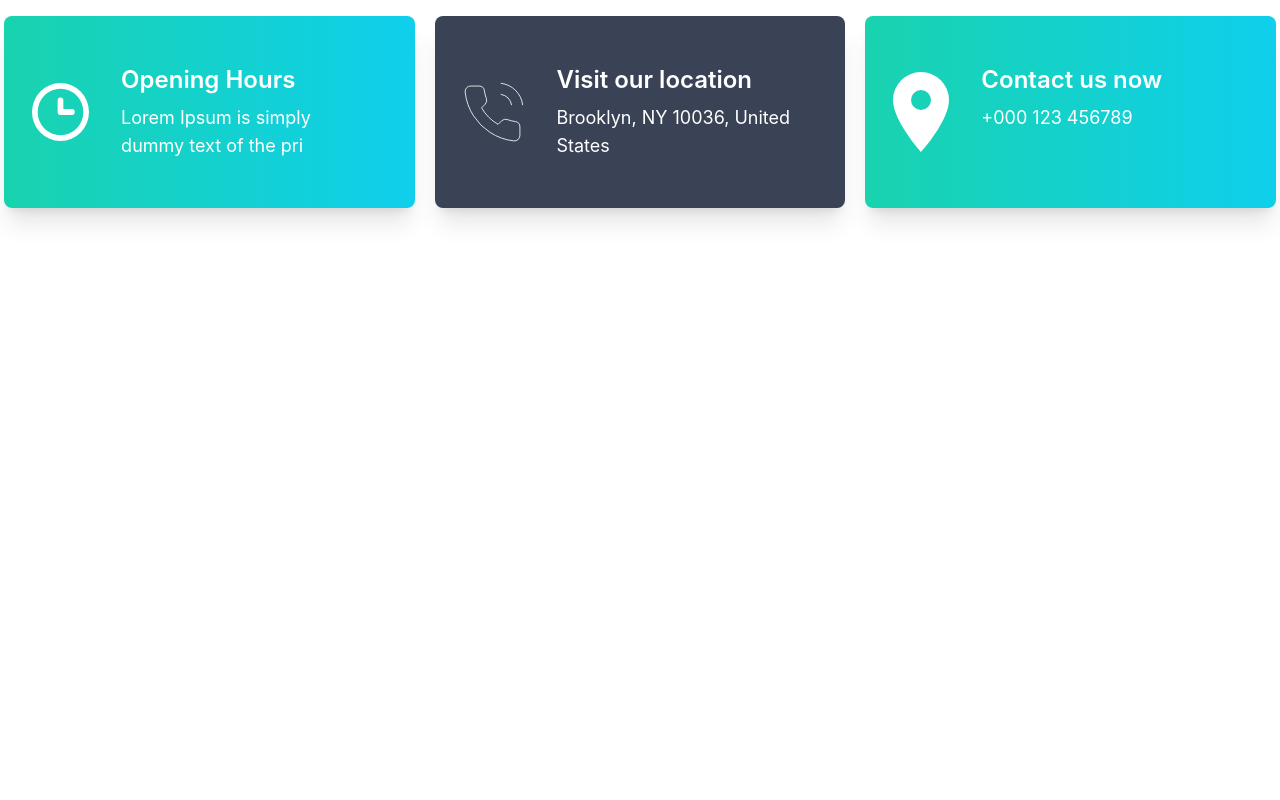
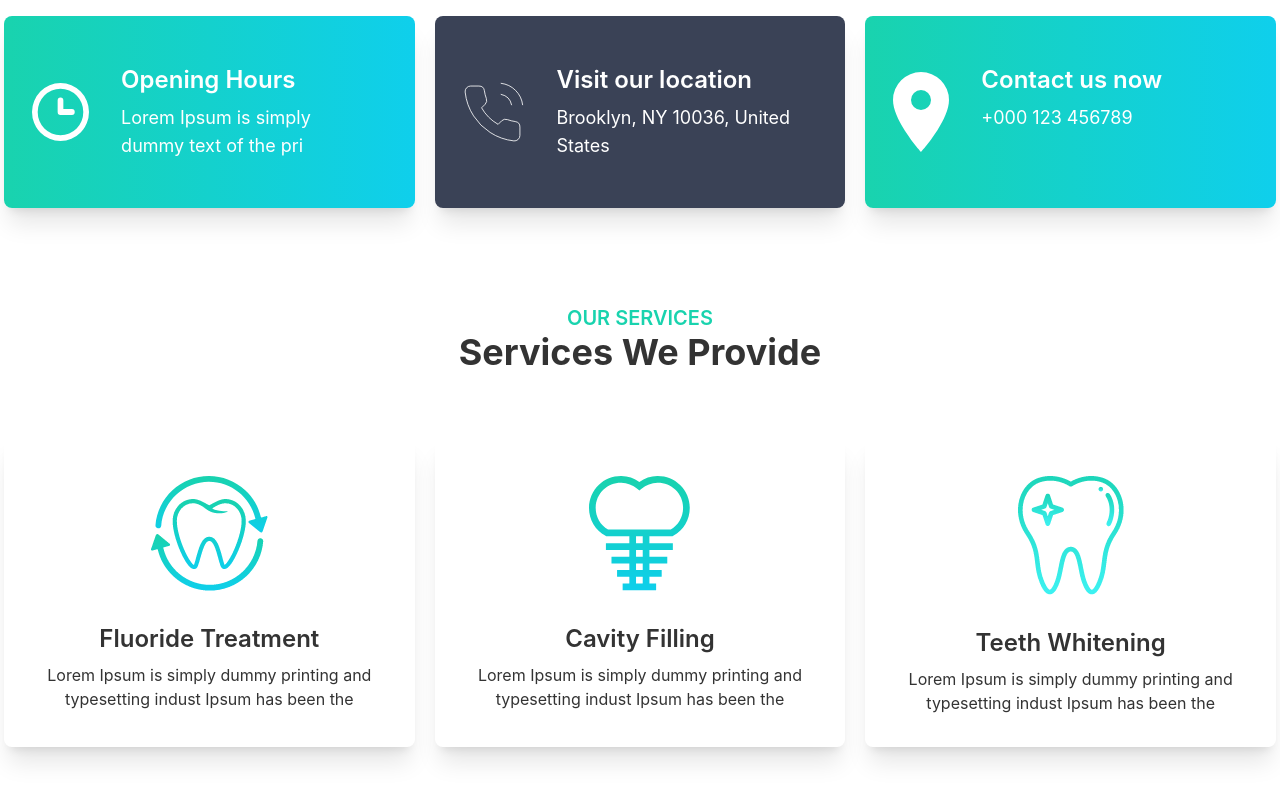
Before and after one commit to abdulalimemon/doctors-portal, a React (Create React App) app: page / in a window 1280 px wide. Shown: the part 888-1688 px from the top of the page. Before the commit the page ends 1136 px from the top, so only its background shows below. Built offline with nearby package versions, Linux system fonts and the light colour scheme.

Commit message:
Service title and card section

```diff
--- a/src/pages/Home/Home.js
+++ b/src/pages/Home/Home.js
@@ -1,12 +1,14 @@
 import React from 'react';
-import Banner from './Banner';
+import Banner from '../Shared/Banner';
 import Info from './Info';
+import Services from './Services';
 
 const Home = () => {
     return (
         <div>
             <Banner></Banner>
             <Info></Info>
+            <Services></Services>
         </div>
     );
 };
--- /dev/null
+++ b/src/pages/Home/ServiceCard.js
@@ -0,0 +1,19 @@
+import React from 'react';
+import ServiceCardItem from './ServiceCardItem';
+import fluoride from '../../assets/images/fluoride.png';
+import cavity from '../../assets/images/cavity.png';
+import whitening from '../../assets/images/whitening.png';
+
+const ServiceCard = () => {
+    return (
+        <div className='mt-16'>
+            <div className='grid grid-cols-1 md:grid-cols-2 lg:grid-cols-3 gap-5 px-5 md:px-1'>
+                <ServiceCardItem img={fluoride} title='Fluoride Treatment' description='Lorem Ipsum is simply dummy printing and typesetting indust Ipsum has been the' ></ServiceCardItem>
+                <ServiceCardItem img={cavity} title='Cavity Filling' description='Lorem Ipsum is simply dummy printing and typesetting indust Ipsum has been the' ></ServiceCardItem>
+                <ServiceCardItem img={whitening} title='Teeth Whitening' description='Lorem Ipsum is simply dummy printing and typesetting indust Ipsum has been the' ></ServiceCardItem>
+            </div>
+        </div>
+    );
+};
+
+export default ServiceCard;
--- /dev/null
+++ b/src/pages/Home/ServiceCardItem.js
@@ -0,0 +1,17 @@
+import React from 'react';
+
+const ServiceCardItem = ({ img, title, description }) => {
+    return (
+        <div className="card rounded-lg shadow-xl">
+            <figure className="px-10 pt-10">
+                <img src={img} alt="Shoes" className="rounded-xl" />
+            </figure>
+            <div className="card-body items-center text-center">
+                <h2 className="card-title text-2xl">{title}</h2>
+                <p className='text-md'>{description}</p>
+            </div>
+        </div>
+    );
+};
+
+export default ServiceCardItem;
--- /dev/null
+++ b/src/pages/Home/Services.js
@@ -0,0 +1,16 @@
+import React from 'react';
+import Title from '../Shared/Title';
+import ServiceCard from './ServiceCard';
+
+const Services = () => {
+    return (
+        <div className='py-14'>
+            <div className='container mx-auto'>
+                <Title subTitle='OUR SERVICES' title='Services We Provide' float='text-center'></Title>
+                <ServiceCard></ServiceCard>
+            </div>
+        </div>
+    );
+};
+
+export default Services;
--- a/src/pages/Home/Banner.js
+++ b/src/pages/Shared/Banner.js
@@ -3,7 +3,7 @@ import bannerBg from '../../assets/images/chair.png';
 
 
 
-const Banner = () => {
+const Banner = ({bannerBg, title, description}) => {
 
     return (
         <div className="hero min-h-screen bannerBg">
--- /dev/null
+++ b/src/pages/Shared/Title.js
@@ -0,0 +1,12 @@
+import React from 'react';
+
+const Title = ({title, subTitle, float}) => {
+    return (
+        <div className={` ${float}`}>
+            <h4 className='text-secondary text-lg md:text-xl font-semibold'>{subTitle}</h4>
+            <h2 className='text-2xl md:text-4xl font-bold'>{title}</h2>
+        </div>
+    );
+};
+
+export default Title;
```
